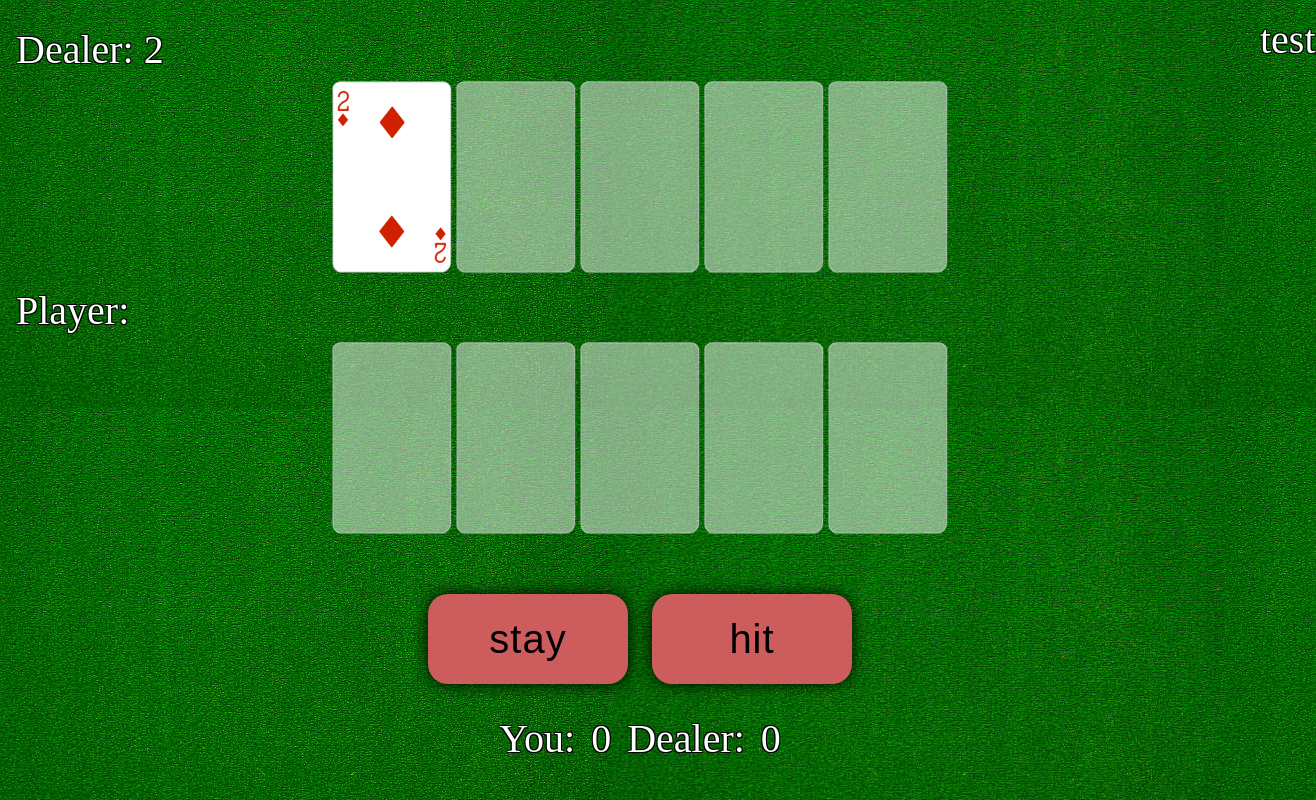
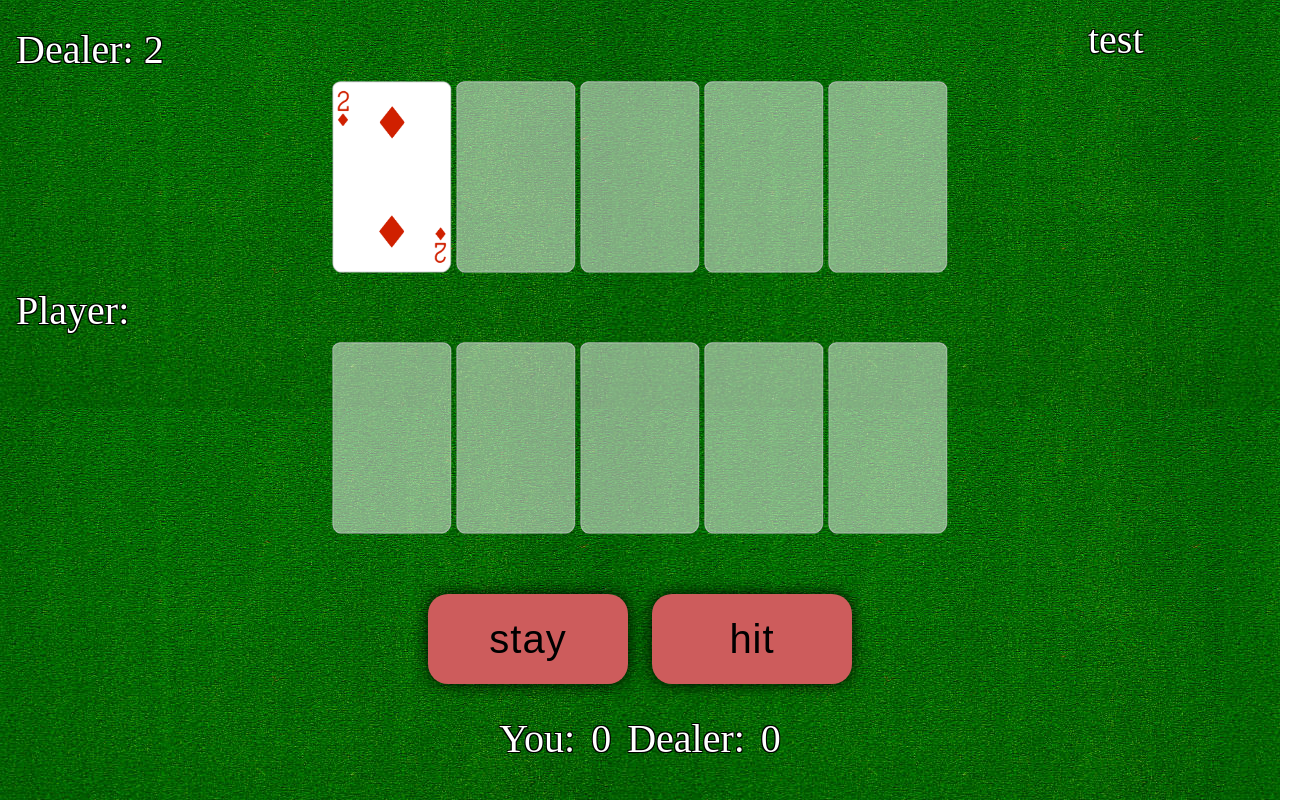
Before and after one commit to andymitch/andymitch.github.io, a plain HTML site: page blackjack.html in a window 1280 px wide. Shown: the whole page, 1316 px wide, since content can reach past the window. Drawn offline with Linux system fonts and the light colour scheme.

Commit message:
Update blackjack.html

```diff
--- a/blackjack.html
+++ b/blackjack.html
@@ -73,7 +73,7 @@
         #right {
             position: absolute;
             right: 0;
-            width: 20px;
+            width: 2in;
             border: 1cm;
             border-block-color: white;
         }
```
